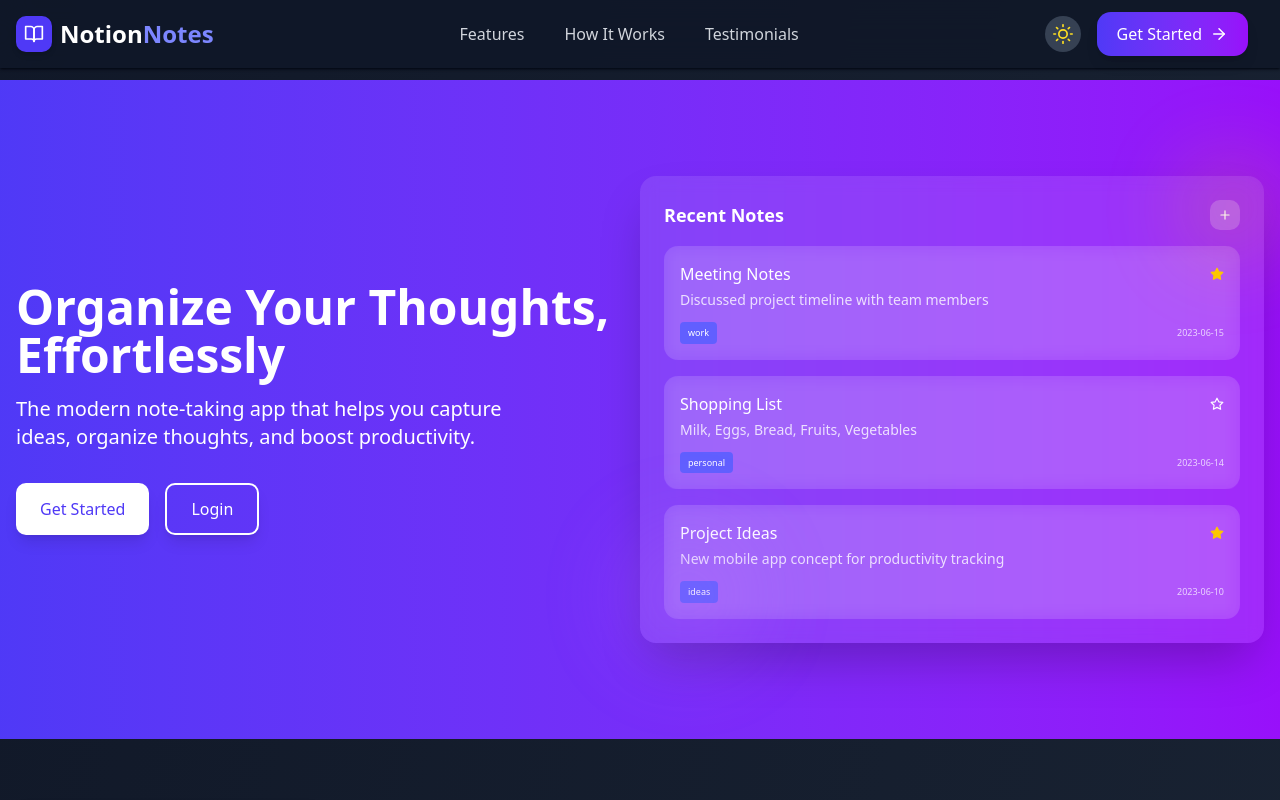
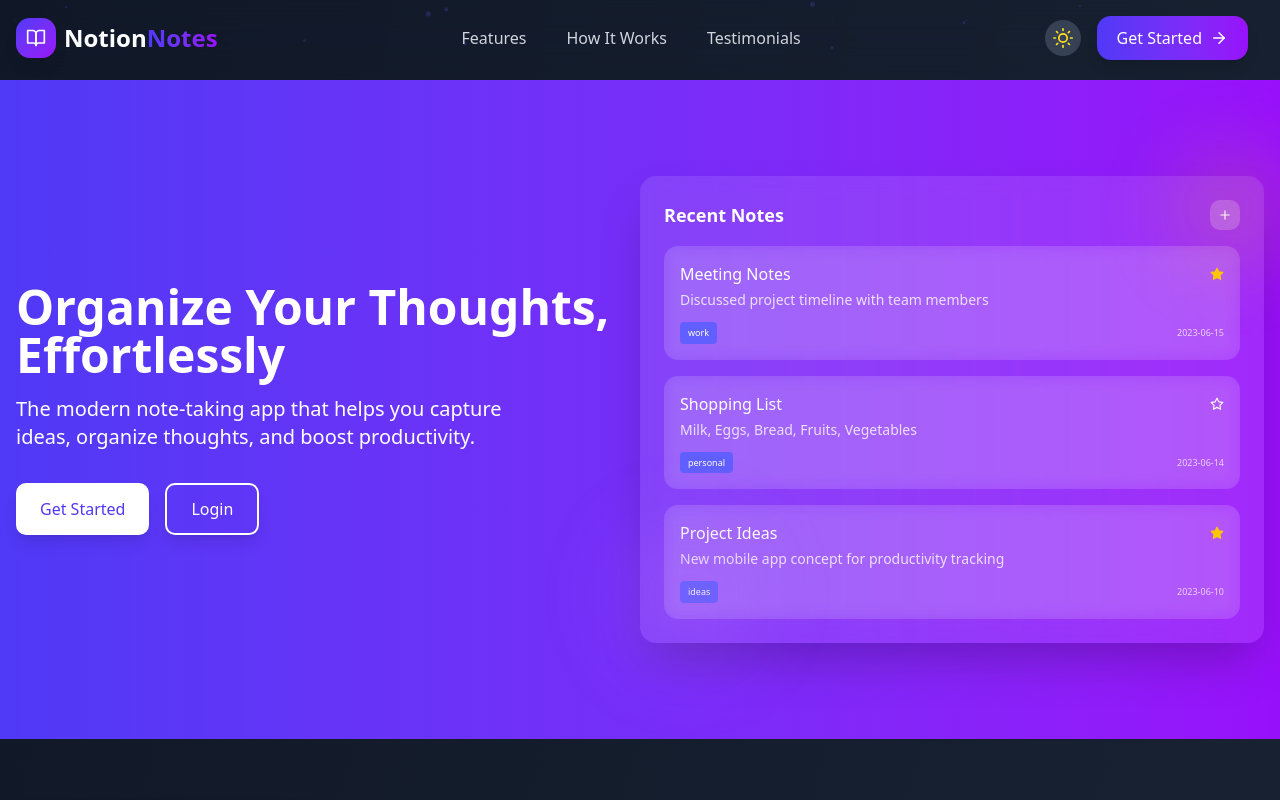
Before and after one commit to Waleed-Ahmad-dev/notes_app, a Next.js app: page / in a window 1280 px wide. Shown: the top 800 px of the page. Built offline with nearby package versions, Linux system fonts and the light colour scheme.

Commit message:
Update Navbar.tsx

```diff
--- a/src/components/LandingPage/Navbar.tsx
+++ b/src/components/LandingPage/Navbar.tsx
@@ -1,9 +1,9 @@
 "use client";
 
-import { motion } from 'framer-motion';
+import { motion, AnimatePresence } from 'framer-motion';
 import { BookOpen, Menu, X, ArrowRight, Moon, Sun } from 'react-feather';
 import { useRouter } from 'next/navigation';
-import { useCallback, memo } from 'react';
+import { useCallback, memo, useState, useEffect } from 'react';
 
 interface NavbarProps {
      mobileMenuOpen: boolean;
@@ -25,6 +25,17 @@ const Navbar = memo(({
      toggleTheme
 }: NavbarProps) => {
      const router = useRouter();
+     const [scrolled, setScrolled] = useState(false);
+     const [hoveredLink, setHoveredLink] = useState<string | null>(null);
+
+     useEffect(() => {
+          const handleScroll = () => {
+               setScrolled(window.scrollY > 10);
+          };
+
+          window.addEventListener('scroll', handleScroll);
+          return () => window.removeEventListener('scroll', handleScroll);
+     }, []);
 
      const closeMobileMenu = useCallback(() => {
           setMobileMenuOpen(false);
@@ -38,25 +49,77 @@ const Navbar = memo(({
           setMobileMenuOpen(prev => !prev);
      }, [setMobileMenuOpen]);
 
+     // Floating particles background
+     const particles = Array.from({ length: 15 }, (_, i) => ({
+          id: i,
+          size: Math.random() * 4 + 1,
+          top: `${Math.random() * 100}%`,
+          left: `${Math.random() * 100}%`,
+          animationDuration: `${Math.random() * 5 + 5}s`,
+          animationDelay: `${Math.random() * 2}s`,
+     }));
+
      return (
           <motion.nav
-               className="fixed top-0 left-0 right-0 z-50 bg-white/90 backdrop-blur-lg shadow-sm dark:bg-gray-900/90 dark:shadow-gray-950 transition-colors duration-300"
+               className={
+                    `fixed top-0 left-0 right-0 z-50 backdrop-blur-xl transition-all duration-500 ${
+                    scrolled
+                         ? 'bg-white/90 dark:bg-gray-900/90 shadow-sm dark:shadow-gray-950/30 py-2'
+                         : 'bg-transparent py-4'
+                    }`
+               }
                initial={{ opacity: 0, y: -20 }}
                animate={{ opacity: 1, y: 0 }}
-               transition={{ duration: 0.5 }}
+               transition={{ duration: 0.7, ease: [0.16, 1, 0.3, 1] }}
           >
-               <div className="container mx-auto px-4 py-3 flex justify-between items-center">
+               <div className="absolute inset-0 overflow-hidden -z-10">
+                    {particles.map(particle => (
+                         <motion.div
+                              key={particle.id}
+                              className="absolute rounded-full bg-indigo-400/20 dark:bg-indigo-500/20"
+                              style={{
+                                   width: `${particle.size}px`,
+                                   height: `${particle.size}px`,
+                                   top: particle.top,
+                                   left: particle.left,
+                              }}
+                              animate={{
+                                   y: [0, -20, 0],
+                                   x: [0, Math.random() > 0.5 ? -10 : 10, 0],
+                              }}
+                              transition={{
+                                   duration: parseFloat(particle.animationDuration),
+                                   delay: parseFloat(particle.animationDelay),
+                                   repeat: Infinity,
+                                   repeatType: 'reverse',
+                                   ease: 'easeInOut'
+                              }}
+                         />
+                    ))}
+               </div>
+
+               <div className="container mx-auto px-4 flex justify-between items-center">
                     <motion.div
                          className="flex items-center space-x-2 cursor-pointer"
                          whileHover={{ scale: 1.05 }}
                          whileTap={{ scale: 0.95 }}
+                         transition={{ type: 'spring', stiffness: 400, damping: 10 }}
                     >
-                         <div className="bg-indigo-600 w-9 h-9 rounded-lg flex items-center justify-center shadow-md">
+                         <motion.div
+                              className="bg-gradient-to-br from-indigo-600 to-purple-600 w-10 h-10 rounded-xl flex items-center justify-center shadow-lg"
+                              whileHover={{ rotate: 5, scale: 1.1 }}
+                              whileTap={{ rotate: -5, scale: 0.9 }}
+                         >
                               <BookOpen size={20} className="text-white" />
-                         </div>
-                         <h1 className="text-2xl font-bold text-gray-800 dark:text-white">
-                              Notion<span className="text-indigo-600 dark:text-indigo-400">Notes</span>
-                         </h1>
+                         </motion.div>
+                         <motion.h1
+                              className="text-2xl font-bold text-gray-800 dark:text-white"
+                              initial={{ opacity: 0, x: -10 }}
+                              animate={{ opacity: 1, x: 0 }}
+                              transition={{ delay: 0.2 }}
+                         >
+                              Notion<span className="text-transparent bg-clip-text bg-gradient-to-r from-indigo-600 to-purple-600">Notes</span>
+                         </motion.h1>
                     </motion.div>
 
                     <div className="hidden md:flex space-x-8 items-center">
@@ -65,18 +128,21 @@ const Navbar = memo(({
                                    key={link.name}
                                    href={link.href}
                                    className="relative text-gray-600 dark:text-gray-300 font-medium px-1 py-2"
+                                   onMouseEnter={() => setHoveredLink(link.name)}
+                                   onMouseLeave={() => setHoveredLink(null)}
                                    whileHover={{ color: '#7c3aed' }}
                                    whileTap={{ scale: 0.95 }}
                               >
                                    {link.name}
+                                   {hoveredLink === link.name && (
                                         <motion.div
-                                        className="absolute bottom-0 left-0 w-full h-0.5 bg-indigo-500 dark:bg-indigo-400 rounded-full"
+                                             className="absolute bottom-0 left-0 w-full h-0.5 bg-gradient-to-r from-indigo-500 to-purple-500 rounded-full"
+                                             layoutId="navHover"
                                              initial={{ scaleX: 0 }}
-                                        whileHover={{
-                                             scaleX: 1,
-                                             transition: { duration: 0.3, ease: "easeOut" }
-                                        }}
+                                             animate={{ scaleX: 1 }}
+                                             transition={{ type: 'spring', stiffness: 300, damping: 20 }}
                                         />
+                                   )}
                               </motion.a>
                          ))}
                     </div>
@@ -85,30 +151,57 @@ const Navbar = memo(({
                          <div className="hidden md:flex items-center space-x-4">
                               <motion.button
                                    onClick={toggleTheme}
-                                   className="p-2 rounded-full bg-gray-200 dark:bg-gray-700"
+                                   className="p-2 rounded-full bg-gray-200 dark:bg-gray-700 relative overflow-hidden"
                                    whileHover={{ scale: 1.1 }}
                                    whileTap={{ scale: 0.9 }}
+                                   aria-label="Toggle theme"
+                              >
+                                   <motion.div
+                                        key={theme}
+                                        initial={{ rotate: theme === 'dark' ? 0 : 90, opacity: 0 }}
+                                        animate={{ rotate: 0, opacity: 1 }}
+                                        exit={{ rotate: theme === 'dark' ? -90 : 0, opacity: 0 }}
+                                        transition={{ duration: 0.3, ease: 'easeInOut' }}
                                    >
                                         {theme === 'dark' ? (
-                                        <Sun size={20} className="text-gray-700 dark:text-yellow-300" />
+                                             <Sun size={20} className="text-yellow-300" />
                                         ) : (
-                                        <Moon size={20} className="text-gray-700 dark:text-gray-300" />
+                                             <Moon size={20} className="text-indigo-700" />
                                         )}
+                                   </motion.div>
                               </motion.button>
+
                               <motion.button
-                                   className="flex items-center bg-gradient-to-r from-indigo-600 to-purple-600 text-white px-5 py-2.5 rounded-xl shadow-lg hover:shadow-indigo-500/30 transition-all duration-300 group"
-                                   whileHover={{ scale: 1.05 }}
+                                   className="flex items-center bg-gradient-to-r from-indigo-600 to-purple-600 text-white px-5 py-2.5 rounded-xl shadow-lg group overflow-hidden relative"
+                                   whileHover={{
+                                        scale: 1.05,
+                                        boxShadow: '0 10px 25px -5px rgba(99, 102, 241, 0.5)'
+                                   }}
                                    whileTap={{ scale: 0.95 }}
                                    onClick={handleGetStarted}
                               >
-                                   Get Started
+                                   <span className="relative z-10">Get Started</span>
                                    <motion.span
+                                        className="ml-2 relative z-10"
                                         initial={{ x: 0 }}
                                         animate={{ x: mobileMenuOpen ? 5 : 0 }}
-                                        className="ml-2 group-hover:translate-x-1 transition-transform"
+                                        whileHover={{ x: 5 }}
+                                        transition={{ type: 'spring', stiffness: 500 }}
                                    >
                                         <ArrowRight size={18} />
                                    </motion.span>
+
+                                   <motion.div
+                                        className="absolute inset-0 bg-gradient-to-r from-indigo-700 to-purple-700 opacity-0"
+                                        initial={{ opacity: 0 }}
+                                        whileHover={{ opacity: 1 }}
+                                        transition={{ duration: 0.3 }}
+                                   />
+                                   <motion.div
+                                        className="absolute top-0 left-0 w-8 h-full bg-white/30"
+                                        initial={{ x: -50, skewX: -30 }}
+                                        whileHover={{ x: 300, transition: { duration: 0.8 } }}
+                                   />
                               </motion.button>
                          </div>
 
@@ -117,11 +210,12 @@ const Navbar = memo(({
                               onClick={toggleTheme}
                               whileHover={{ scale: 1.1 }}
                               whileTap={{ scale: 0.9 }}
+                              aria-label="Toggle theme"
                          >
                               {theme === 'dark' ? (
-                                   <Sun size={22} className="text-gray-700 dark:text-yellow-300" />
+                                   <Sun size={22} className="text-yellow-300" />
                               ) : (
-                                   <Moon size={22} className="text-gray-700 dark:text-gray-300" />
+                                   <Moon size={22} className="text-indigo-700" />
                               )}
                          </motion.button>
 
@@ -130,48 +224,127 @@ const Navbar = memo(({
                               onClick={toggleMobileMenu}
                               whileHover={{ scale: 1.1 }}
                               whileTap={{ scale: 0.9 }}
+                              aria-label="Toggle menu"
                          >
-                              {mobileMenuOpen ? <X size={26} /> : <Menu size={26} />}
+                              <AnimatePresence mode="wait">
+                                   {mobileMenuOpen ? (
+                                        <motion.div
+                                             key="close"
+                                             initial={{ rotate: 90, opacity: 0 }}
+                                             animate={{ rotate: 0, opacity: 1 }}
+                                             exit={{ rotate: -90, opacity: 0 }}
+                                        >
+                                             <X size={26} />
+                                        </motion.div>
+                                   ) : (
+                                        <motion.div
+                                             key="menu"
+                                             initial={{ rotate: -90, opacity: 0 }}
+                                             animate={{ rotate: 0, opacity: 1 }}
+                                             exit={{ rotate: 90, opacity: 0 }}
+                                        >
+                                             <Menu size={26} />
+                                        </motion.div>
+                                   )}
+                              </AnimatePresence>
                          </motion.button>
                     </div>
                </div>
 
+               <AnimatePresence>
                     {mobileMenuOpen && (
                          <motion.div
-                         className="md:hidden bg-white dark:bg-gray-900 py-4 px-4 border-t dark:border-gray-800"
+                              className="md:hidden bg-white dark:bg-gray-900 py-4 px-4 border-t border-gray-100 dark:border-gray-800"
                               initial={{ opacity: 0, height: 0 }}
-                         animate={{ opacity: 1, height: 'auto' }}
-                         exit={{ opacity: 0, height: 0 }}
-                         transition={{ duration: 0.3 }}
+                              animate={{
+                                   opacity: 1,
+                                   height: 'auto',
+                                   transition: {
+                                        height: { duration: 0.4, ease: [0.16, 1, 0.3, 1] },
+                                        opacity: { duration: 0.3 }
+                                   }
+                              }}
+                              exit={{
+                                   opacity: 0,
+                                   height: 0,
+                                   transition: {
+                                        height: { duration: 0.3, ease: [0.16, 1, 0.3, 1] },
+                                        opacity: { duration: 0.2 }
+                                   }
+                              }}
                          >
-                         <div className="flex flex-col space-y-4">
-                              {NAV_LINKS.map((link) => (
+                              <motion.div
+                                   className="flex flex-col space-y-4"
+                                   initial="hidden"
+                                   animate="visible"
+                                   variants={{
+                                        hidden: { opacity: 0 },
+                                        visible: {
+                                             opacity: 1,
+                                             transition: {
+                                                  staggerChildren: 0.1
+                                             }
+                                        }
+                                   }}
+                              >
+                                   {NAV_LINKS.map((link, index) => (
                                         <motion.a
                                              key={link.name}
                                              href={link.href}
-                                        className="text-gray-600 dark:text-gray-300 font-medium py-2 px-3 rounded-lg hover:bg-gray-100 dark:hover:bg-gray-800 transition-colors"
+                                             className="text-gray-600 dark:text-gray-300 font-medium py-2 px-3 rounded-lg hover:bg-gray-100 dark:hover:bg-gray-800 transition-colors flex items-center"
+                                             variants={{
+                                                  hidden: { opacity: 0, x: -20 },
+                                                  visible: {
+                                                       opacity: 1,
+                                                       x: 0,
+                                                       transition: { type: 'spring', stiffness: 300 }
+                                                  }
+                                             }}
                                              whileHover={{
                                                   x: 5,
-                                             color: '#7c3aed'
+                                                  color: '#7c3aed',
+                                                  backgroundColor: theme === 'light' ? '#f3f4f6' : '#1f2937'
                                              }}
                                              whileTap={{ scale: 0.98 }}
                                              onClick={closeMobileMenu}
                                         >
+                                             <motion.span
+                                                  className="inline-block mr-2 text-indigo-500"
+                                                  initial={{ opacity: 0 }}
+                                                  animate={{ opacity: 1 }}
+                                                  transition={{ delay: index * 0.1 + 0.2 }}
+                                             >
+                                                  •
+                                             </motion.span>
                                              {link.name}
                                         </motion.a>
                                    ))}
                                    <motion.button
-                                   className="bg-gradient-to-r from-indigo-600 to-purple-600 text-white px-4 py-3 rounded-xl mt-2 flex items-center justify-center shadow-lg"
-                                   whileHover={{ scale: 1.02 }}
+                                        className="bg-gradient-to-r from-indigo-600 to-purple-600 text-white px-4 py-3 rounded-xl mt-2 flex items-center justify-center shadow-lg group"
+                                        whileHover={{ scale: 1.02, boxShadow: '0 5px 15px -3px rgba(99, 102, 241, 0.4)' }}
                                         whileTap={{ scale: 0.98 }}
                                         onClick={handleGetStarted}
+                                        variants={{
+                                             hidden: { opacity: 0, y: 10 },
+                                             visible: {
+                                                  opacity: 1,
+                                                  y: 0,
+                                                  transition: { type: 'spring', stiffness: 300 }
+                                             }
+                                        }}
                                    >
                                         Get Started
-                                   <ArrowRight size={18} className="ml-2" />
+                                        <motion.span
+                                             className="ml-2 group-hover:translate-x-1 transition-transform"
+                                             whileHover={{ scale: 1.2 }}
+                                        >
+                                        <ArrowRight size={18} />
+                                   </motion.span>
                               </motion.button>
-                         </div>
+                         </motion.div>
                     </motion.div>
                )}
+               </AnimatePresence>
           </motion.nav>
      );
 });
```
Lines whose indentation alone changed are shown as unchanged.
